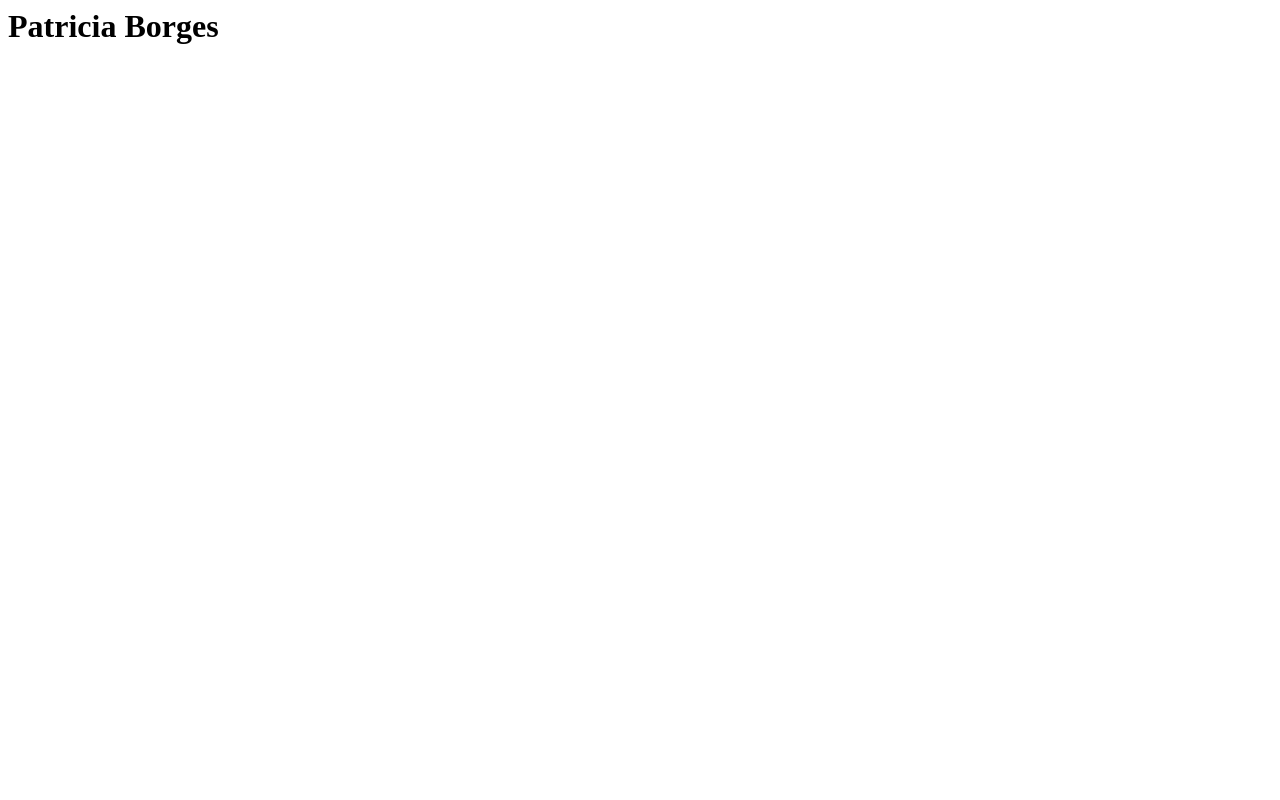
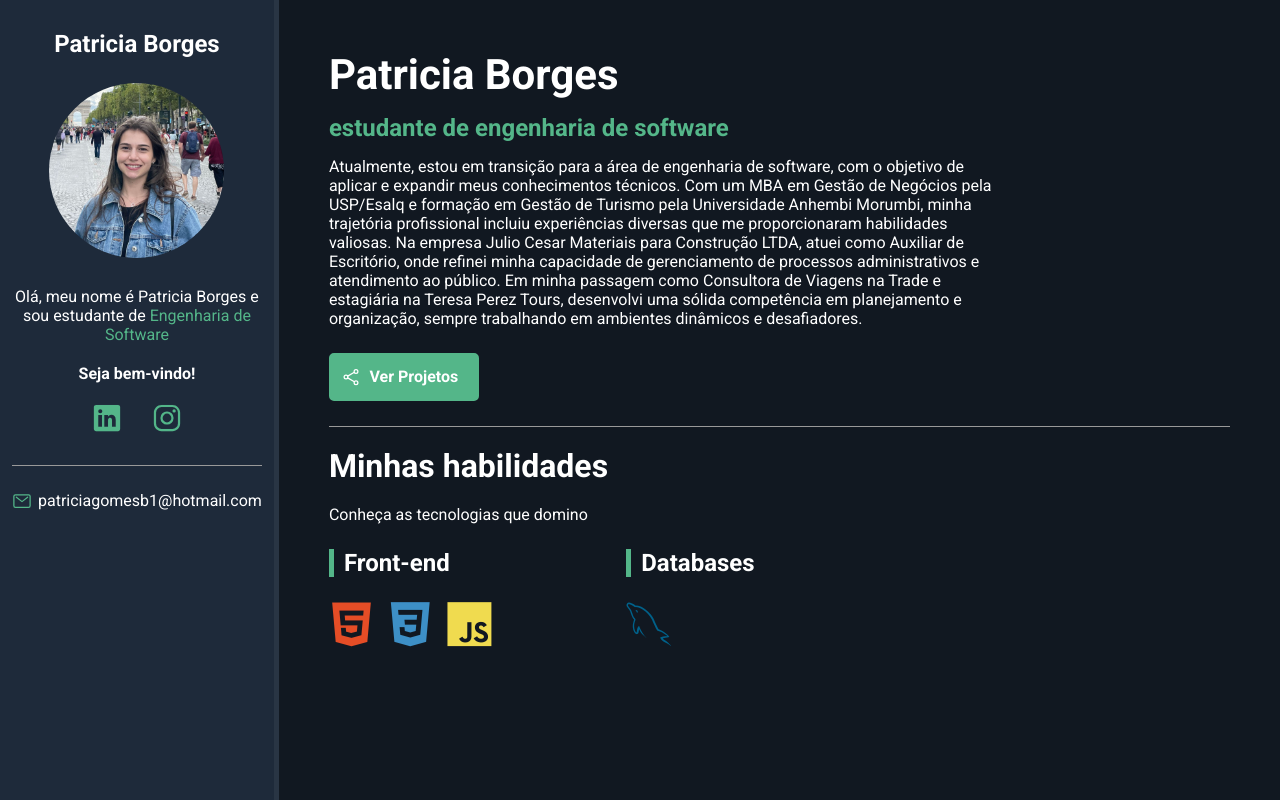
Before and after one commit to patriciagomesb/patriciaborges.github.io, a plain HTML site: page index.html in a window 1280 px wide. Drawn offline with nearby package versions, Linux system fonts and the light colour scheme.

Commit message:
finalizando o portifolio

```diff
--- /dev/null
+++ b/css/styles.css
@@ -0,0 +1,229 @@
+* {
+    padding: 0;
+    margin: 0;
+    font-family: 'Roboto';
+    box-sizing: border-box;
+}
+
+:root {
+    --main-color: #54B689;
+    --main-text-color: #fff;
+    --border-color: #999;
+    --bio-bg-color: #1E2A3A;
+    --bio-border-color: #293544;
+    --about-bg-color: #111821;
+}
+
+.highlight {
+    color: var(--main-color);
+}
+
+
+#container {
+    display: flex;
+    flex-direction: row;
+    color: var(--main-text-color);
+}
+
+#bio-container {
+    flex: 1 1 20%;
+    min-height: 100vh;
+    background-color: var(--bio-bg-color);
+    text-align: center;
+    padding: 30px 12px;
+    border-right: 5px solid var(--bio-border-color);
+}
+
+#about-container {
+    flex: 1 1 80%;
+    min-height: 100vh;
+    background-color: var(--about-bg-color);
+    padding: 50px;
+}
+
+
+#bio-container h2 {
+    margin-bottom: 25px;
+}
+
+#bio-container p {
+    margin-bottom: 20px;
+}
+
+.welcome-text {
+    font-weight: bold;
+}
+
+#bio-image {
+    width: 175px;
+    height: 175px;
+    border-radius: 50%;
+    margin-bottom: 25px;
+}
+
+#social-container {
+    display: flex;
+    justify-content: center;
+    list-style: none;
+    border-bottom: 1px solid var(--border-color);
+    margin-bottom: 25px;
+    padding-bottom: 25px;
+}
+
+#social-container li {
+    flex: 1 1 0 ;
+    max-width: 60px;
+}
+
+#social-container li a {
+    color: var(--main-color);
+    font-size: 30px;
+}
+
+#email-container{
+    display: flex;
+    justify-content: center;
+}
+
+#email-container ion-icon, #email-container a {
+    flex: 1 1 0;
+}
+
+#email-container a {
+    color: var(--main-text-color);
+    text-decoration: none;
+    max-width: 225px;
+}
+
+#email-container ion-icon{
+    color: var(--main-color);
+    font-size: 20px;
+    margin-right: 6px;
+    max-width: 20px;
+}
+
+#name {
+    font-size: 42px;
+    margin-bottom: 15px;
+}
+
+#title {
+    font-size: 24px;
+    margin-bottom: 15px;
+    font-weight: bold;
+}
+
+.description {
+    max-width: 75%;
+    margin-bottom: 10px;
+}
+
+#btn-projects {
+    font-weight: bold;
+    font-size: 16px;
+    color: var(--main-text-color);
+    background-color: var(--main-color);
+    border: 2px solid var(--main-color);
+    border-radius: 5px;
+    text-decoration: none;
+    transition: .5s;
+    margin: 25px 0;
+    padding: 12px 10px;
+    width: 150px;
+    text-align: center;
+    display: flex;
+}
+
+#btn-projects ion-icon,
+#btn-projects span {
+    flex: 1 1 0;
+}
+
+#btn-projects ion-icon {
+    font-size: 20px;
+    max-width: 20px;
+}
+
+#btn-projects:hover {
+    background-color: transparent;
+}
+
+#skills-section-title {
+    border-top: 1px solid var(--border-color);
+    padding-top: 20px;
+    margin-bottom: 20px;
+    font-size: 32px;
+}
+
+#skills-container {
+    display: flex;
+    flex-wrap: wrap;
+    margin-top: 25px;
+}
+
+.skills-box {
+    flex: 1 1 33%;
+    max-width: 33%;
+    margin-bottom: 35px;
+}
+
+.skills-title {
+    font-size: 24px;
+    margin-bottom: 25px;
+    font-weight: bold;
+    padding-left: 10px;
+    border-left: 5px solid var(--main-color);
+}
+
+.skills-box i {
+    font-size: 45px;
+    margin-right: 10px;
+}
+
+/* Mobile */
+@media(max-width: 450px) {
+    #container{
+        flex-direction: column;
+    }
+    #bio-container {
+        min-height: auto;
+        border-right: none;
+        border-bottom: 5px solid var(--bio-border-color);
+    }
+
+    #bio-container h2{
+        display: none;
+    }
+
+    #bio-container p {
+        max-width: 60%;
+        margin: 10px auto;
+    }
+
+    #about-container {
+        text-align: center;
+        padding: 30px;
+    }
+
+    #about-container .description {
+        margin: 10px auto;
+        max-width: 100%;
+        line-height: 26px;
+    }
+
+    #btn-projects {
+        margin: 20px auto;
+    }
+
+    .skills-box {
+        flex: 1 1 100%;
+        max-width: 100%;
+        margin-bottom: 40px;
+        text-align: left;
+    }
+
+    .skills-box i {
+        font-size: 60px;
+    }
+
+}
--- a/index.html
+++ b/index.html
@@ -1 +1,62 @@
-<h1>Patricia Borges</h1>
+<!DOCTYPE html>
+<html lang="pt-br">
+<head>
+    <meta charset="UTF-8">
+    <meta name="viewport" content="width=device-width, initial-scale=1.0">
+
+    <!-- Css do projeto -->
+    <link rel="stylesheet" href="css/styles.css">
+    <!-- Google fontes 'Roboto' -->
+     <link rel="preconnect" href="https://fonts.googleapis.com">
+     <link rel="preconnect" href="https://fonts.gstatic.com" crossorigin>
+     <link href="https://fonts.googleapis.com/css2?family=Open+Sans:ital,wght@0,300..800;1,300..800&family=Roboto:ital,wght@0,100..900;1,100..900&display=swap" rel="stylesheet">
+    <!-- Dev Icon Fonts -->
+      <link rel="stylesheet" type='text/css' href="https://cdn.jsdelivr.net/gh/devicons/devicon@latest/devicon.min.css" />
+
+     <title>Portifólio Patricia Borges</title>
+</head>
+<body>
+   <main id="container">
+    <aside id="bio-container">
+        <h2>Patricia Borges</h2>
+        <img id="bio-image" src="img/Design sem nome (3).jpg" alt="Patricia Borges">
+        <p>Olá, meu nome é Patricia Borges e sou estudante de
+        <span class="highlight">Engenharia de Software</span></p>
+         <p class="welcome-text">Seja bem-vindo!</p>
+         <ul id="social-container">
+            <li><a href="#" target="_blank"><ion-icon name="logo-linkedin"></ion-icon></a></li>
+            <li><a href="#" target="_blank"><ion-icon name="logo-instagram"></ion-icon></a></li>
+         </ul>
+         <div id="email-container">
+            <ion-icon name="mail-outline"></ion-icon><a href="mailto:patriciagomesb1@hotmail.com">patriciagomesb1@hotmail.com</a>
+         </div>
+    </aside>
+    <section id="about-container">
+        <h1 id="name">Patricia Borges</h1>
+        <p id="title"><span class="highlight">estudante de engenharia de software</span></p>
+        <p class="description">Atualmente, estou em transição para a área de engenharia de software, com o objetivo de aplicar e expandir meus conhecimentos técnicos. Com um MBA em Gestão de Negócios pela USP/Esalq e formação em Gestão de Turismo pela Universidade Anhembi Morumbi, minha trajetória profissional incluiu experiências diversas que me proporcionaram habilidades valiosas. Na empresa Julio Cesar Materiais para Construção LTDA, atuei como Auxiliar de Escritório, onde refinei minha capacidade de gerenciamento de processos administrativos e atendimento ao público. Em minha passagem como Consultora de Viagens na Trade e estagiária na Teresa Perez Tours, desenvolvi uma sólida competência em planejamento e organização, sempre trabalhando em ambientes dinâmicos e desafiadores.</p>
+        <a href="#" id="btn-projects"><ion-icon name="share-social-outline"></ion-icon> <span>Ver Projetos</span></a>
+
+        <h2 id="skills-section-title">Minhas habilidades</h2>
+        <p class="description">Conheça as tecnologias que domino</p>
+        <div id="skills-container">
+            <div class="skills-box">
+                <p class="skills-title">Front-end</p>
+                <i class="devicon-html5-plain colored"></i>
+                <i class="devicon-css3-plain colored"></i>
+                <i class="devicon-javascript-plain colored"></i>
+            </div>
+            <div class="skills-box">
+                <p class="skills-title">Databases</p>
+                <i class="devicon-mysql-plain colored"></i>
+            </div>
+        </div>
+    </section>
+   </main>
+
+
+    <!-- Ion Icons -->
+    <script type="module" src="https://unpkg.com/ionicons@7.1.0/dist/ionicons/ionicons.esm.js"></script>
+    <script nomodule src="https://unpkg.com/ionicons@7.1.0/dist/ionicons/ionicons.js"></script>
+</body>
+</html>
```
Also changed, not shown: img/Design sem nome (3).jpg (added).
